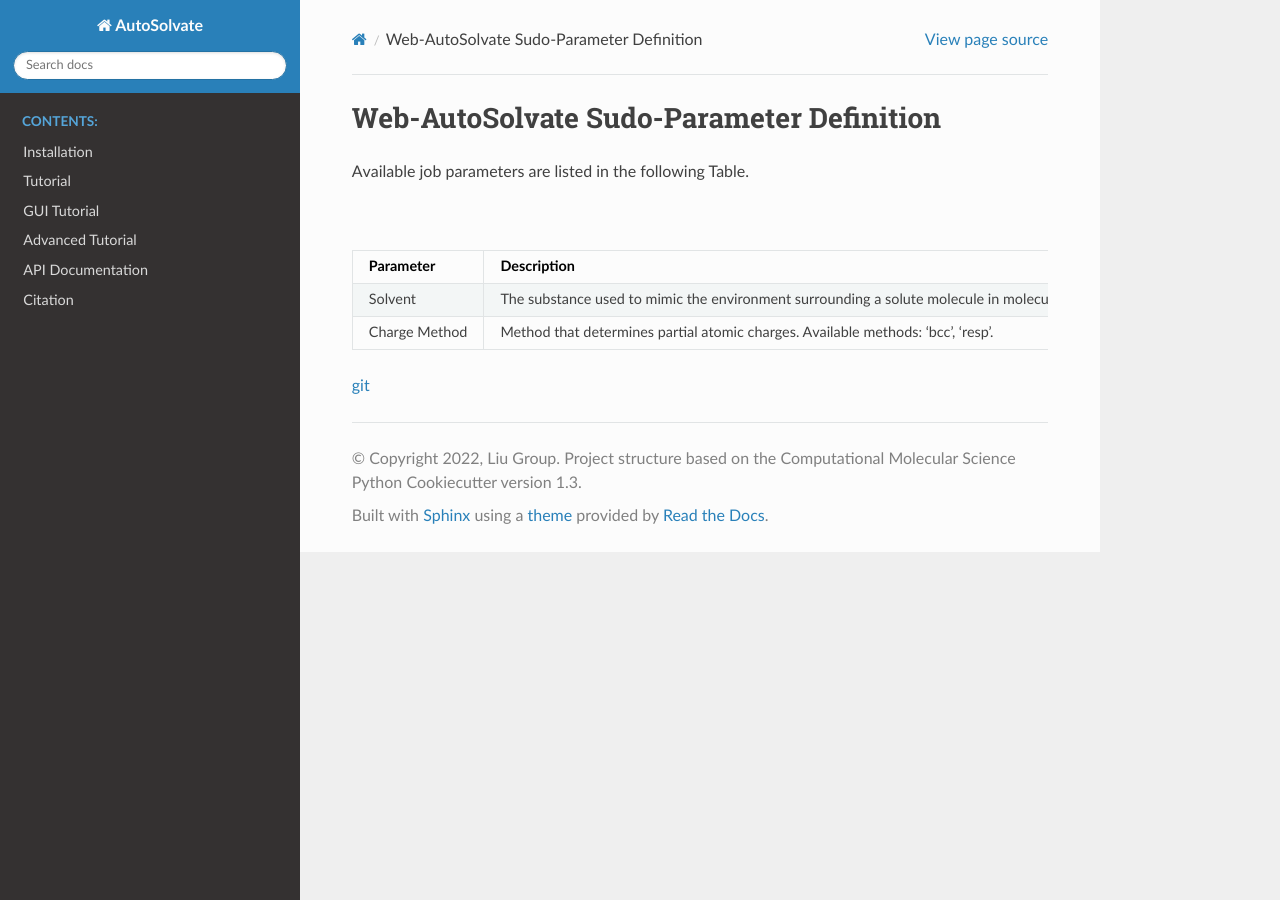
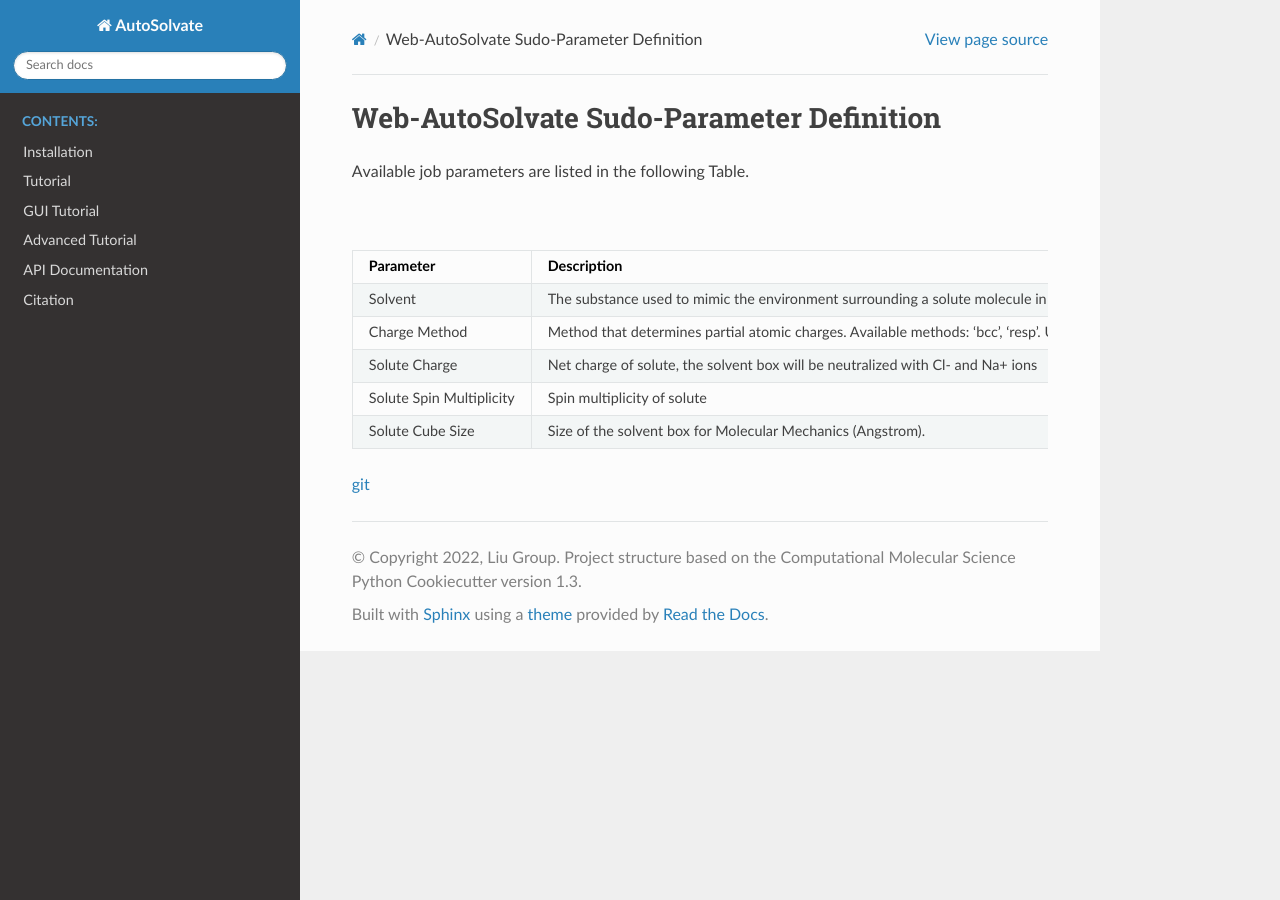
Before and after one commit to Liu-group/AutoSolvate, a Sphinx documentation site: the page built from docs/UserManual.rst, in a window 1280 px wide. Built offline with Sphinx 7.4.7 and the Read the Docs theme 2.0.0, drawn with Linux system fonts in a browser that asks for light colours; the version number could not be read and is left out.

Commit message:
Update UserManual.rst

```diff
--- a/docs/UserManual.rst
+++ b/docs/UserManual.rst
@@ -18,10 +18,25 @@ Available job parameters are listed in the following Table.
      - 'water'
      - NA
    * - Charge Method
-     - Method that determines partial atomic charges. Available methods: 'bcc', 'resp'.
+     - Method that determines partial atomic charges. Available methods: 'bcc', 'resp'. Use 'resp' (quantum mechanical calculation needed) or 'bcc' to estimate partial charges
      - str
      - 'resp'
      - 'resp' only for open-shell system
+   * - Solute Charge
+     - Net charge of solute, the solvent box will be neutralized with Cl- and Na+ ions
+     - int
+     - 0
+     - NA
+   * - Solute Spin Multiplicity
+     - Spin multiplicity of solute
+     - int
+     - 1
+     - S >= 1
+   * - Solute Cube Size
+     - Size of the solvent box for Molecular Mechanics (Angstrom).
+     - int
+     - 54
+     - L >=20
 
 
 
```
